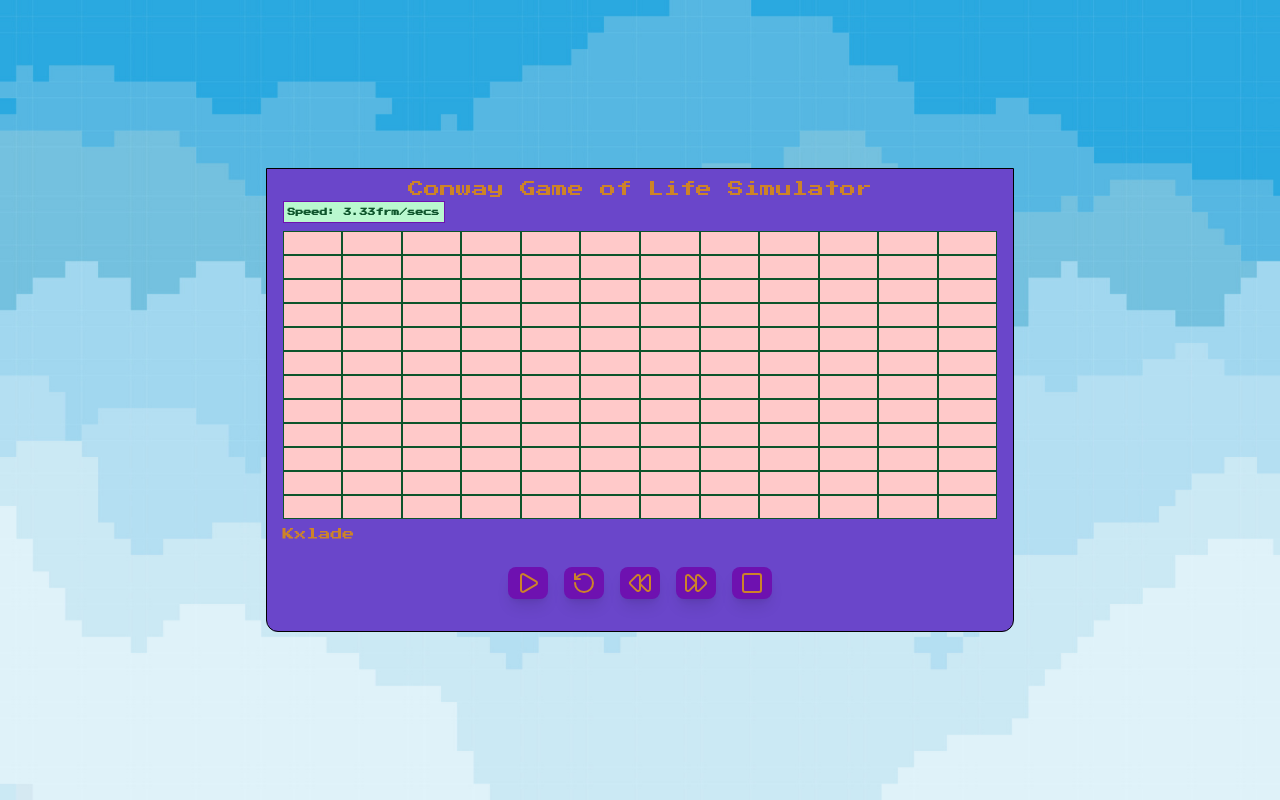
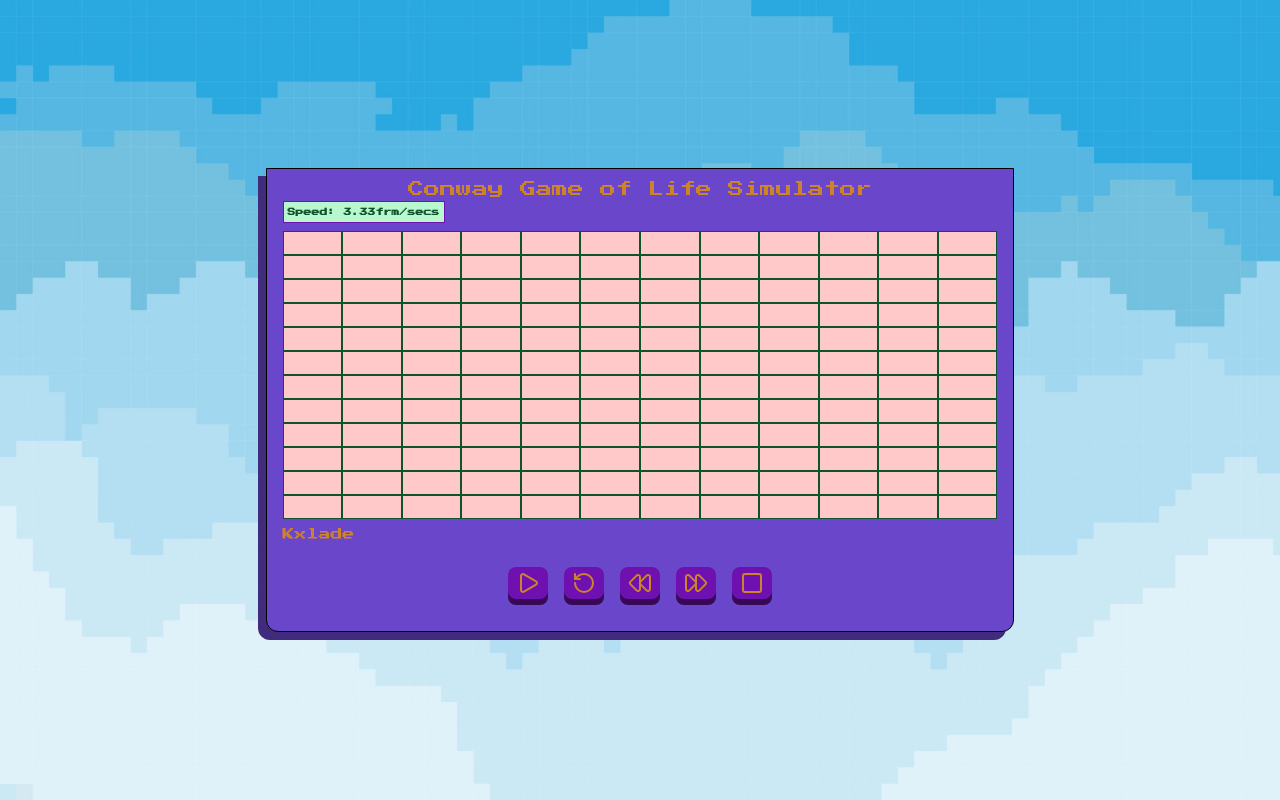
Before and after one commit to DannyK05/cellular-automata, a React (Vite) app: page / in a window 1280 px wide. Built offline with nearby package versions, Linux system fonts and the light colour scheme.

Commit message:
chore: update styling to add shadows

```diff
--- a/src/App.tsx
+++ b/src/App.tsx
@@ -168,7 +168,7 @@ function App() {
   }, [speed, playing]);
 
   return (
-    <div className="w-full border py-2 px-4 bg-[#6A46CA] rounded-b-xl lg:w-3/5">
+    <div className="w-full border py-2 px-4 bg-[#6A46CA] shadow-[var(--emulator-shadow)] rounded-b-xl lg:w-3/5">
       <h2 className="text-center press-start text-[#CD8329]">
         Conway Game of Life Simulator
       </h2>
@@ -206,7 +206,7 @@ function App() {
         {controls.map(({ children, effect }) => (
           <button
             onClick={effect}
-            className="text-[#CD8329] bg-purple-800 shadow-lg rounded-lg py-1 px-2 cursor-pointer lg:hover:bg-purple-700 active:bg-purple-600 active:text-white"
+            className="text-[#CD8329] bg-purple-800 shadow-[var(--button-shadow)] rounded-lg py-1 px-2 cursor-pointer lg:hover:bg-purple-700 active:shadow-[var(--button-pressed)] active:text-white"
           >
             {children()}
           </button>
--- a/src/index.css
+++ b/src/index.css
@@ -1,4 +1,10 @@
 @import "tailwindcss";
+
+:root {
+  --emulator-shadow: -8px 8px #402b7c;
+  --button-shadow: 0px 6px #360856;
+  --button-pressed: 0px 2px #360856;
+}
 
 @font-face {
   font-family: "PressStart";
```
